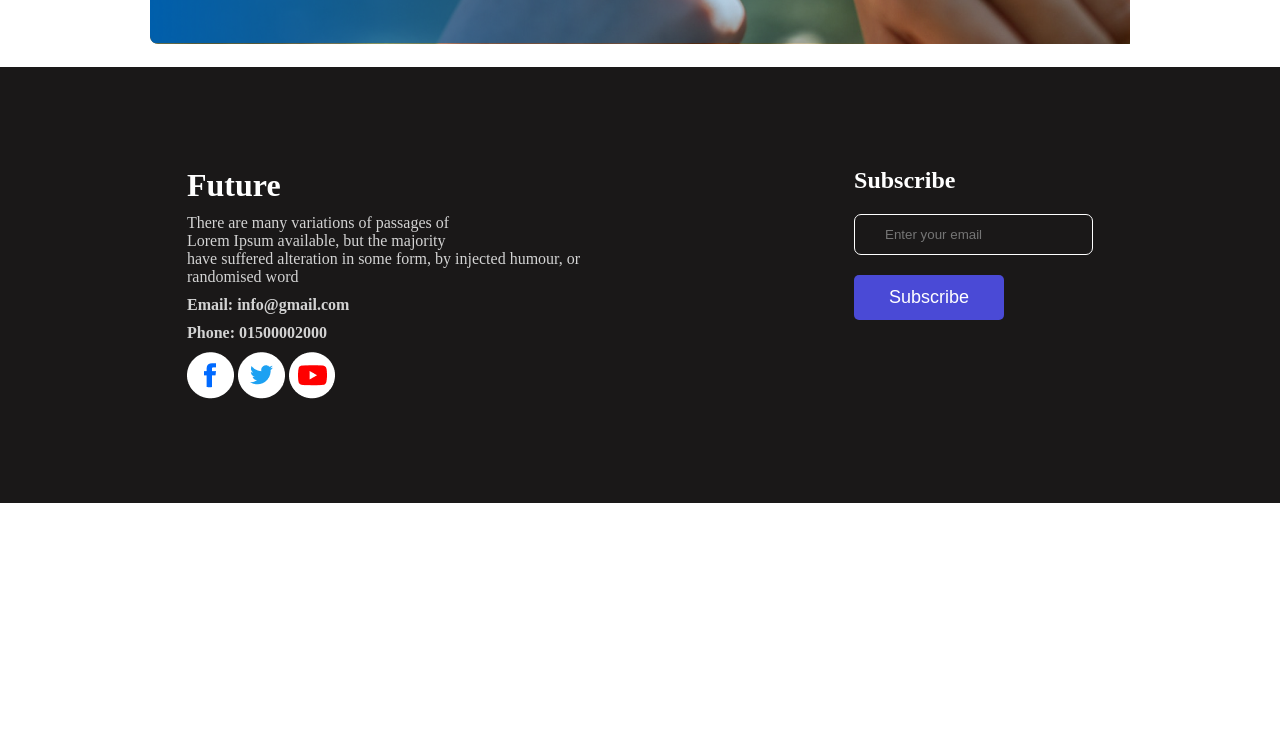
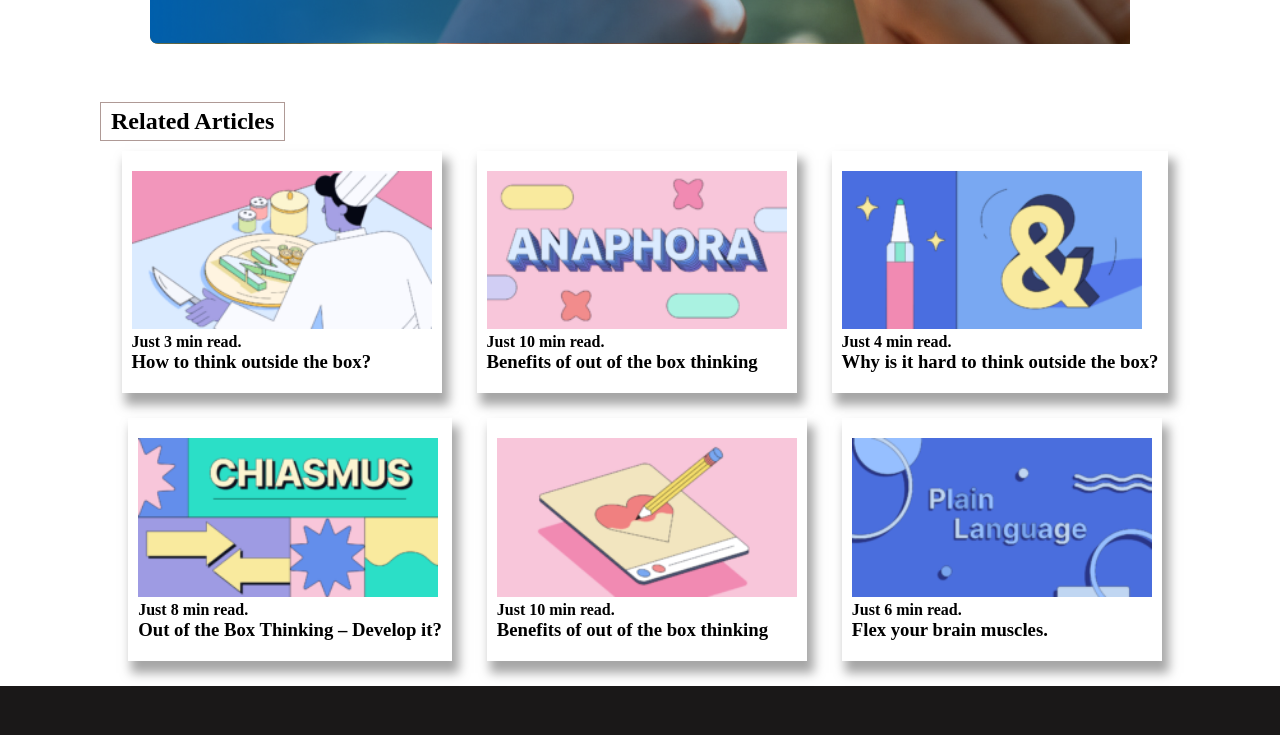
Before and after one commit to monzurul002/new-year-assignment, a plain HTML site: page index.html in a window 1280 px wide. Shown: the part 2025-2760 px from the top of the page. Before the commit the page ends 2528 px from the top, so only its background shows below. Drawn offline with Linux system fonts and the light colour scheme; files whose address does not match are found by name.

Commit message:
article section added

```diff
--- a/index.html
+++ b/index.html
@@ -91,6 +91,51 @@
 
         </section>
 
+        <!-- ---Articles  section--- -->
+
+        <section>
+            <h1 class="article-heading">Related Articles</h1>
+            <div class="article-container">
+                <div class="article">
+                    <img src="images/Restaurateur-235x124.png" width="300px" alt="">
+                    <h4>Just 3 min read.</h4>
+                    <h3>How to think outside the box?</h3>
+                </div>
+                <div class="article">
+                    <img src="images/Anaphora-1-235x124.png" width="300px" alt="">
+                    <h4>Just 10 min read.</h4>
+                    <h3>Benefits of out of the box thinking</h3>
+                </div>
+                <div class="article">
+                    <img src="images/Ampersand-1-235x124.png" width="300px" alt="">
+                    <h4>Just 4 min read.</h4>
+                    <h3>Why is it hard to think outside the box?</h3>
+                </div>
+
+            </div>
+            <div class="article-container">
+                <div class="article">
+                    <img src="images/Chiasmus-2-235x124.png" width="300px" alt="">
+                    <h4>Just 8 min read.</h4>
+                    <h3>Out of the Box Thinking – Develop it?</h3>
+                </div>
+                <div class="article">
+                    <img src="images/Dating-profile-235x124.png" width="300px" alt="">
+                    <h4>Just 10 min read.</h4>
+                    <h3>Benefits of out of the box thinking</h3>
+                </div>
+                <div class="article">
+                    <img src="images/BMD-4207-a-235x124.png" width="300px" alt="">
+                    <h4>Just 6 min read.</h4>
+                    <h3>Flex your brain muscles.</h3>
+                </div>
+
+            </div>
+
+        </section>
+
+
+
     </main>
         <!-- --footer secton-- -->
     <footer>
--- a/style.css
+++ b/style.css
@@ -164,3 +164,23 @@
     color: #FFFFFF;
     font-size: 18px;
 }
+
+/* ---article section--- */
+.article-container{
+    display: flex;
+    gap: 25px;
+    justify-content: center;
+    padding-bottom: 25px;
+}
+
+.article {
+    margin-left: 10px;
+    padding: 20px 10px;
+    box-shadow: 5px 10px 10px 2px rgba(128, 128, 128, 0.699);
+}
+
+.article-heading{
+    margin:35px 0px 10px 100px;
+    border: 1px solid rgb(175, 154, 150);
+    display: inline-block;padding: 5px 10px;
+}
```
Also changed, not shown: images/Ampersand-1-235x124.png (added), images/Anaphora-1-235x124.png (added), images/BMD-4207-a-235x124.png (added), images/Chiasmus-2-235x124.png (added), images/Dating-profile-235x124.png (added), images/Restaurateur-235x124.png (added).
